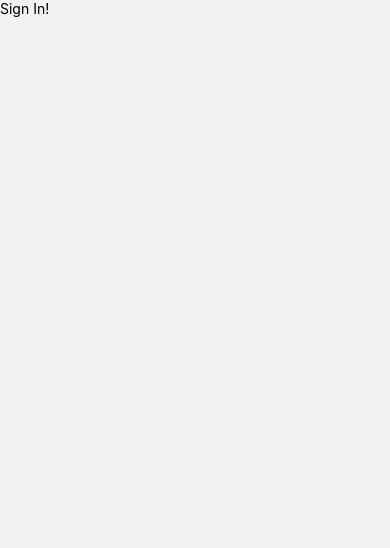
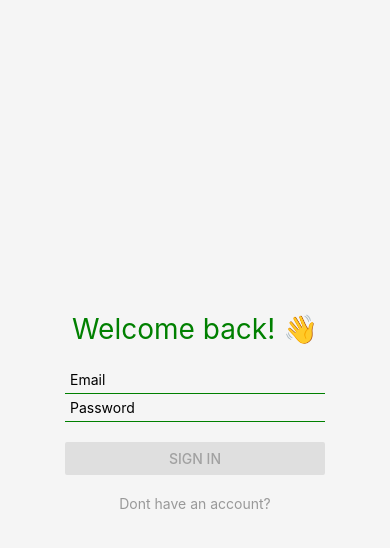
Before and after one commit to kawlik/ReactNativeChat, a React Native app: screen / in a window 390 px wide. Shown: the top 548 px of the page. Built offline with nearby package versions, Linux system fonts and the light colour scheme; no server answers.

Commit message:
SignIn and SignUp screens layput setup

```diff
--- a/App.tsx
+++ b/App.tsx
@@ -44,11 +44,11 @@ return (
 {
     !!user
     ?   <>
-        <Stack.Screen name='signed' component={ Home } />
+        <Stack.Screen name='Home' component={ Home } />
     </>
     :   <>
-        <Stack.Screen name='signIn' component={ SignIn } />
-        <Stack.Screen name='signUp' component={ SignUp } />
+        <Stack.Screen name='SignIn' component={ SignIn } />
+        <Stack.Screen name='SignUp' component={ SignUp } />
     </>
 }
 </Stack.Navigator>
--- a/src/screens/signIn.screen.tsx
+++ b/src/screens/signIn.screen.tsx
@@ -1,18 +1,81 @@
-import { Text } from 'react-native';
+import { NativeStackScreenProps } from '@react-navigation/native-stack';
+import { useState } from 'react';
+import { Button, Text, TextInput, TouchableOpacity, View } from 'react-native';
 import { SafeAreaView } from 'react-native-safe-area-context';
 
 
 /*  Component logic
 /*   *   *   *   *   *   *   *   *   *   */
-export default function () {
+export default function ( prop: NativeStackScreenProps<any, 'SignIn'> ) {
+
+    //  use state
+    const [ email, setEmail ] = useState( '' );
+    const [ passw, setPassw ] = useState( '' );
+
+    //  use guard
+    const isValid = ( !!email && !!passw );
 
 
 /*  Component layout
 /*   *   *   *   *   *   *   *   *   *   */
 return (
-<SafeAreaView>
+<SafeAreaView style={{
+    flex: 1,
+    backgroundColor: 'whitesmoke',
+    justifyContent: 'center',
+    alignContent: 'center',
+    alignItems: 'center',
+}} >
 
-    <Text>{ 'Sign In!' }</Text>
+    <Text style={{
+        fontSize: 28,
+        color: 'green',
+    }} >{ 'Welcome back! 👋' }</Text>
+
+    <View style={{
+        marginVertical: 20,
+        justifyContent: 'center',
+        alignContent: 'stretch',
+        alignItems: 'stretch',
+    }} >
+
+        <TextInput
+            value={ email }
+            onChangeText={ setEmail }
+            placeholder='Email'
+            style={{
+                borderBottomWidth: 1,
+                borderColor: 'green',
+                padding: 5,
+                width: 260,
+            }}
+        />
+
+        <TextInput
+            value={ passw }
+            onChangeText={ setPassw }
+            placeholder='Password'
+            style={{
+                borderBottomWidth: 1,
+                borderColor: 'green',
+                padding: 5,
+                width: 260,
+            }}
+        />
+
+        <View style={{ marginTop: 20 }} >
+        <Button
+            disabled={ !isValid }
+            title='Sign In'
+            color='green'
+        />
+        </View>
+
+        <TouchableOpacity onPress={ () => prop.navigation.navigate( 'SignUp' ) } style={{ marginTop: 20 }} >
+            <Text style={{ color: '#999999', textAlign: 'center' }}>{ 'Dont have an account?' }</Text>
+        </TouchableOpacity>
+
+    </View>
 
 </SafeAreaView>
 )}
--- a/src/screens/signUp.screen.tsx
+++ b/src/screens/signUp.screen.tsx
@@ -1,18 +1,81 @@
-import { Text } from 'react-native';
+import { NativeStackScreenProps } from '@react-navigation/native-stack';
+import { useState } from 'react';
+import { Button, Text, TextInput, TouchableOpacity, View } from 'react-native';
 import { SafeAreaView } from 'react-native-safe-area-context';
 
 
 /*  Component logic
 /*   *   *   *   *   *   *   *   *   *   */
-export default function () {
+export default function ( prop: NativeStackScreenProps<any, 'SignUp'> ) {
+
+    //  use state
+    const [ email, setEmail ] = useState( '' );
+    const [ passw, setPassw ] = useState( '' );
+
+    //  use guard
+    const isValid = ( !!email && !!passw );
 
 
 /*  Component layout
 /*   *   *   *   *   *   *   *   *   *   */
 return (
-<SafeAreaView>
+<SafeAreaView style={{
+    flex: 1,
+    backgroundColor: 'whitesmoke',
+    justifyContent: 'center',
+    alignContent: 'center',
+    alignItems: 'center',
+}} >
 
-    <Text>{ 'Sign Up!' }</Text>
+    <Text style={{
+        fontSize: 28,
+        color: 'green',
+    }} >{ 'Nice to meet You! 🤝' }</Text>
+
+    <View style={{
+        marginVertical: 20,
+        justifyContent: 'center',
+        alignContent: 'stretch',
+        alignItems: 'stretch',
+    }} >
+
+        <TextInput
+            value={ email }
+            onChangeText={ setEmail }
+            placeholder='Email'
+            style={{
+                borderBottomWidth: 1,
+                borderColor: 'green',
+                padding: 5,
+                width: 260,
+            }}
+        />
+
+        <TextInput
+            value={ passw }
+            onChangeText={ setPassw }
+            placeholder='Password'
+            style={{
+                borderBottomWidth: 1,
+                borderColor: 'green',
+                padding: 5,
+                width: 260,
+            }}
+        />
+
+        <View style={{ marginTop: 20 }} >
+        <Button
+            disabled={ !isValid }
+            title='Sign Up'
+            color='green'
+        />
+        </View>
+
+        <TouchableOpacity onPress={ () => prop.navigation.navigate( 'SignIn' ) } style={{ marginTop: 20 }} >
+            <Text style={{ color: '#999999', textAlign: 'center' }}>{ 'Already with us?' }</Text>
+        </TouchableOpacity>
+
+    </View>
 
 </SafeAreaView>
 )}
```
